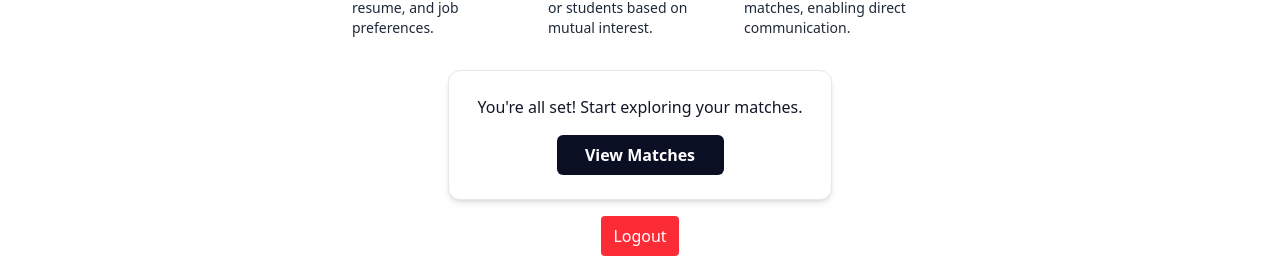
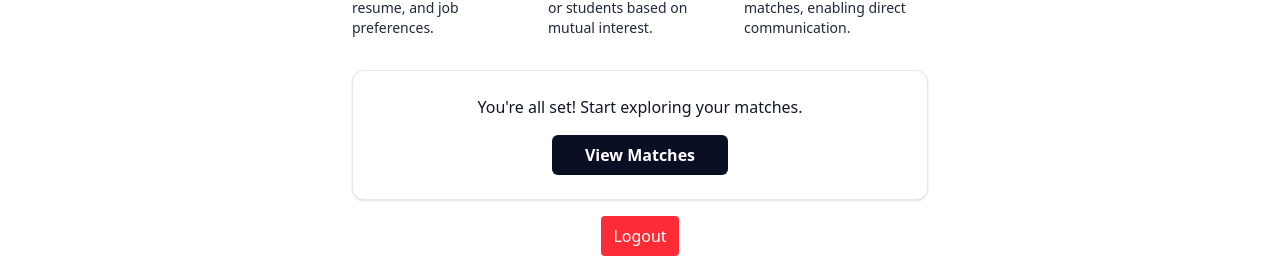
Before and after one commit to Jollibuilders/FIP_Project, a React (Vite) app in the folder frontend/: page /home in a window 1280 px wide. Shown: the part 411-669 px from the top of the page. Built offline with nearby package versions, Linux system fonts and the light colour scheme; no server answers; sample sign-in values are in the browser's storage.

Commit message:
styling for view matches

```diff
--- a/frontend/src/pages/Home.jsx
+++ b/frontend/src/pages/Home.jsx
@@ -68,18 +68,17 @@ const Home = () => {
                 </div>
             </div>
 
-            <div className="mt-8 w-full max-w-sm p-6 bg-white rounded-xl shadow-md border border-gray-200 text-center mx-auto">
+            <div className="mt-8 w-full max-w-xl p-6 bg-white rounded-xl shadow-sm border border-gray-200 text-center mx-auto">
                 <p className="mb-4 text-base font-medium text-gray-900">
                     You're all set! Start exploring your matches.
                 </p>
                 <Link
                     to="/match"
-                    className="w-1/2 mx-auto block px-4 py-2 bg-[#0A0F24] text-white rounded-md font-semibold hover:bg-[#0A0F24]/90 transition duration-300 ease-in-out"
+                    className="w-1/3 mx-auto block px-4 py-2 bg-[#0A0F24] text-white rounded-md font-semibold hover:bg-[#0A0F24]/90 transition duration-300 ease-in-out"
                 >
                     View Matches
                 </Link>
             </div>
-
 
             <button
                 onClick={handleLogout}
```
